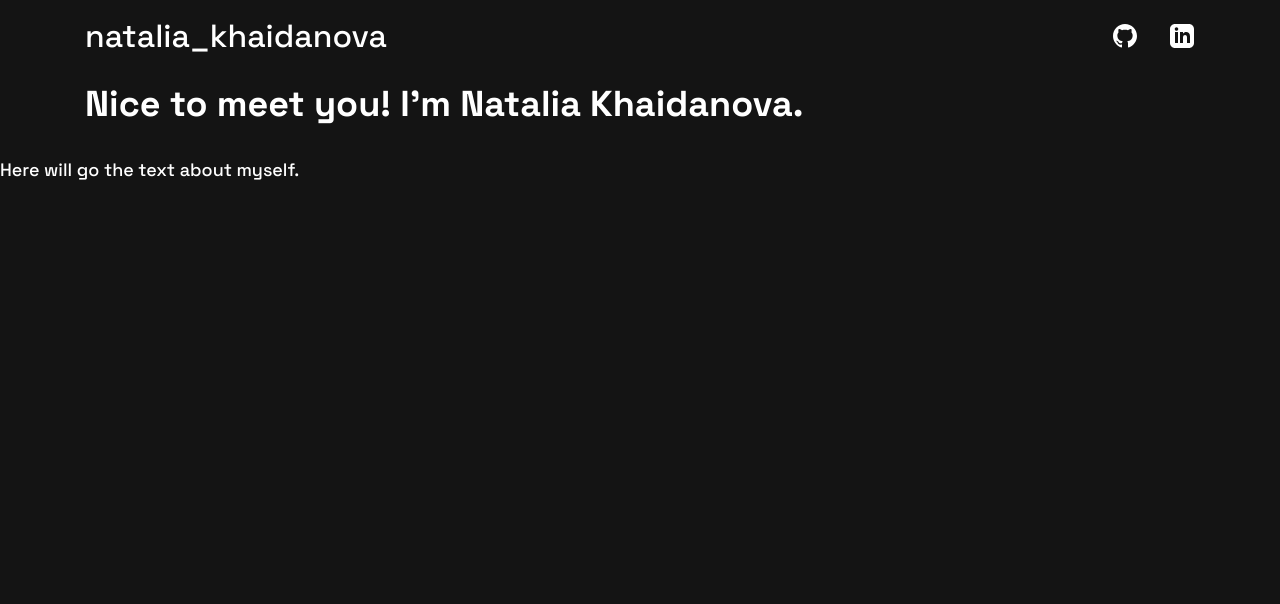
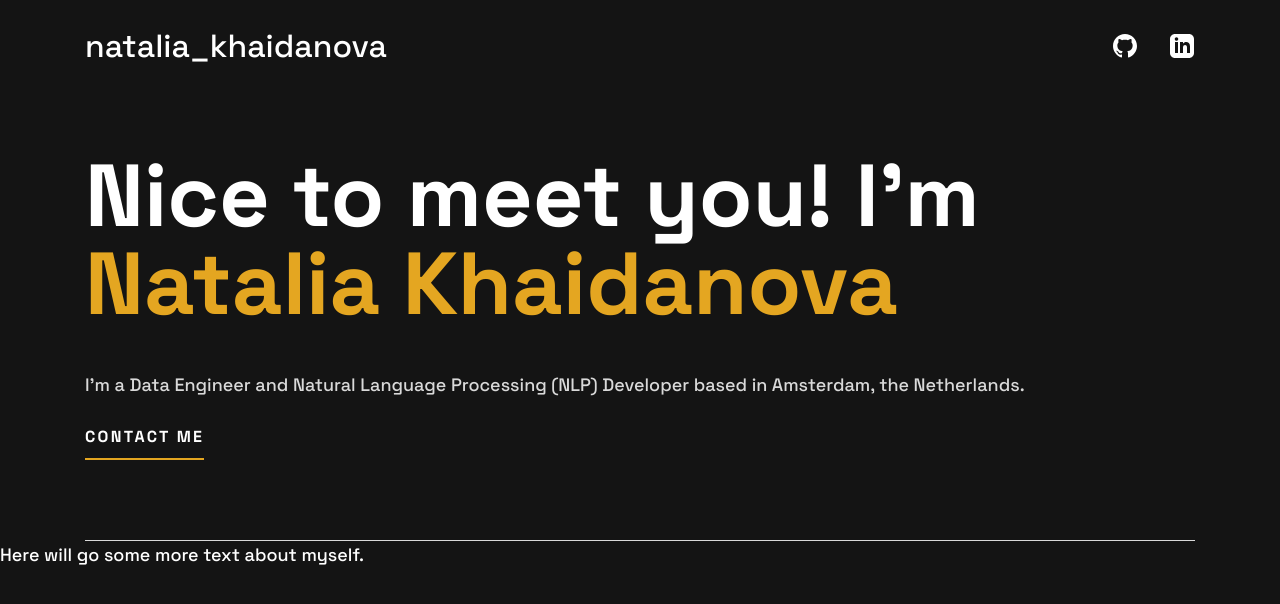
Before and after one commit to NataliaKhaidanova/portfolio, a plain HTML site: page index.html in a window 1280 px wide. Drawn offline with Linux system fonts and the light colour scheme.

```diff
--- a/index.html
+++ b/index.html
@@ -55,13 +55,26 @@
         </div>
     </header>
     <main id="main">
-        <div class="wrapper">
-            <h1>Nice to meet you! I'm Natalia Khaidanova.</h1>
-        </div>
+        <section class="hero">
+            <div class="wrapper hero_wrapper">
+                <picture>
+                    <source media="(min-width: 62.5em)" srcset="assets/picture.png">
+                    <source media="(min-width: 37.5em)" srcset="assets/picture.png">
+                </picture>
+                <div class="hero_text">
+                    <h1 class="hero_headline">
+                        Nice to<br />
+                        meet you! I'm <span>Natalia Khaidanova</span></h1>
+                    <p class="hero_description"> I'm a Data Engineer and Natural Language Processing (NLP) Developer based in Amsterdam, the Netherlands.
+                    </p>
+                    <a href="" class="hero_contact underline">Contact me</a>
+                </div>
+            </div>
+        </section>
     </main>
-    <footer class="footer">
 
-    </footer>
-    Here will go the text about myself.
+    <footer class="footer"></footer>
+
+    Here will go some more text about myself.
 </body>
 </html>
--- a/style.css
+++ b/style.css
@@ -2,9 +2,9 @@
 
 /* set css custom properties */
 :root {
-    --bg-body: hsl(0, 0%, 8%);
+    --bg-body: rgb(20, 20, 20);
     --bg-contact: hsl(0, 0%, 14%);
-    --accent: hsl(153, 71%, 59%);
+    --accent: hsl(41, 78%, 51%);
     --text1: hsl(0, 0%, 100%);
     --text2: hsl(0, 0%, 85%);
     --invalid: hsl(7, 100%, 68%);
@@ -35,11 +35,58 @@
     color: var(--text1);
     font-size: var(--fs-18);
     line-height: 1.56; /* 28px/18px */
+    padding-bottom: 30rem;
+}
+
+h1, h2, h3 {
+    line-height: 1;
+}
+
+h1 {
+    font-size: 2.5rem;
+    font-size: clamp(2.5rem, 0.7rem + 7.68vw, 5.5rem);
+    margin-bottom: 24px;
+}
+
+@media (min-width: 600px){
+    h1 {
+        margin-bottom: 60px;
+    }
+}
+
+@media (min-width: 600px){
+    h1 {
+        margin-bottom: 43px;
+    }
+}
+
+p {
+    font-size: 1rem;
+    font-size: clamp(1rem, 0.79rem + 0.89vw, 1.125rem);
+    line-height: 1.5;
+    color: var(--text2);
+    margin-bottom: 24px;
 }
 
 /* TRANSITIONS */
 a {
     transition: color var(--transition);
+}
+
+a.underline {
+    display: inline-block;
+    font-size: 1rem;
+    line-height: 1.625rem;
+    letter-spacing: 2.29px;
+    font-weight: 700;
+    text-transform: uppercase;
+    color: var(--text1);
+    text-decoration: none;
+    background-image: linear-gradient(to right, var(--accent) 75%, var(--accent) 75%);
+    background-position: 0 2.1em;
+    background-repeat: repeat-x;
+    background-size: 8px 2px;
+    padding-bottom: 10px;
 }
 
 a:hover {
@@ -74,6 +121,8 @@
 /* HEADER */
 .header {
     margin-top: 20px;
+    position: relative;
+    z-index: 1;
 }
 
 .header_nav {
@@ -99,10 +148,64 @@
         align-items: center;
         text-align: left;
         gap: 32px;
+        margin-bottom: 90px;
     }
     .header_home {
         flex: 1;
         margin-inline-end: auto;
+    }
+}
+
+/* HERO */
+.hero {
+
+}
+
+.hero_wrapper {
+    padding-bottom: 80px;
+    border-bottom: 1px solid var(--text2);
+}
+
+.hero_text {
+    text-align: center;
+    margin-top: 20,9375rem;
+    position: relative;
+}
+
+.hero_headline > br {
+    display: none;
+}
+
+h1 > span {
+    color: var(--accent);
+}
+
+.hero_description {
+
+}
+
+.hero_contact {
+
+}
+
+@media (min-width: 37.5em) { /* 600px for tablet */
+    .header {
+        margin-top: 30px;
+    }
+    .hero_text {
+        /* width: 62vw; */
+        width: 85vw;
+        margin-top: 0;
+        text-align: left;
+    }
+    .hero_headline > br {
+        display: inline-block;
+    }
+}
+
+@media (min-width: 62.5em) {
+    .hero_headline > br {
+        display: none;
     }
 }
 
```
